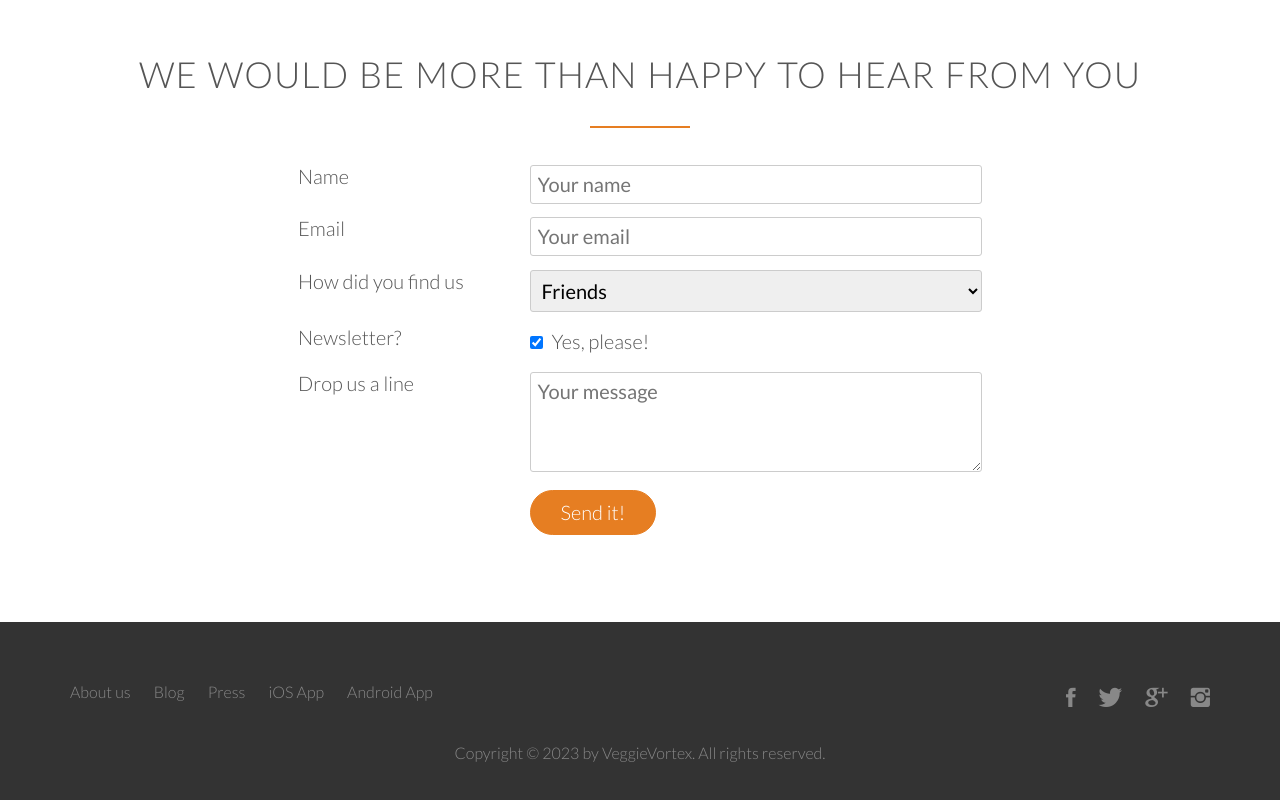
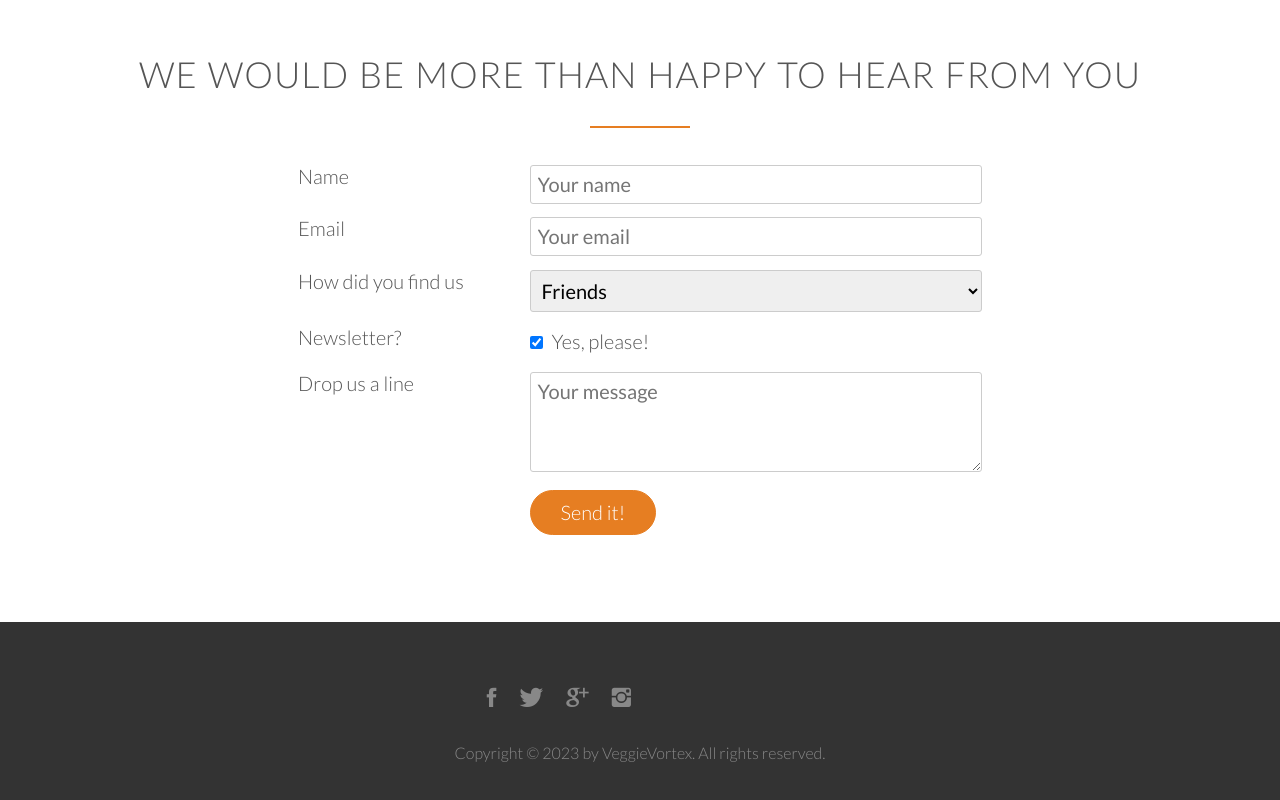
Before and after one commit to vishalkrishna8/Restaurant-website, a plain HTML site: page index.html in a window 1280 px wide. Shown: the part 4657-5457 px from the top of the page. Drawn offline with nearby package versions, Linux system fonts and the light colour scheme; a script that the page names is missing; files whose address does not match are found by name.

Commit message:
Update index.html

```diff
--- a/index.html
+++ b/index.html
@@ -489,7 +489,7 @@
         </section>
         <footer>
             <div class="row">
-                <div class="col span-1-of-2">
+                <!-- <div class="col span-1-of-2">
                     <ul class="footer-nav">
                         <li><a href="#">About us</a></li>
                         <li><a href="#">Blog</a></li>
@@ -497,7 +497,7 @@
                         <li><a href="#">iOS App</a></li>
                         <li><a href="#">Android App</a></li>
                     </ul>
-                </div>
+                </div> -->
                 <div class="col span-1-of-2">
                     <ul class="social-links">
                         <li><a href="#" target="_blank"><i class="ion-social-facebook"></i></a> </li>
```
